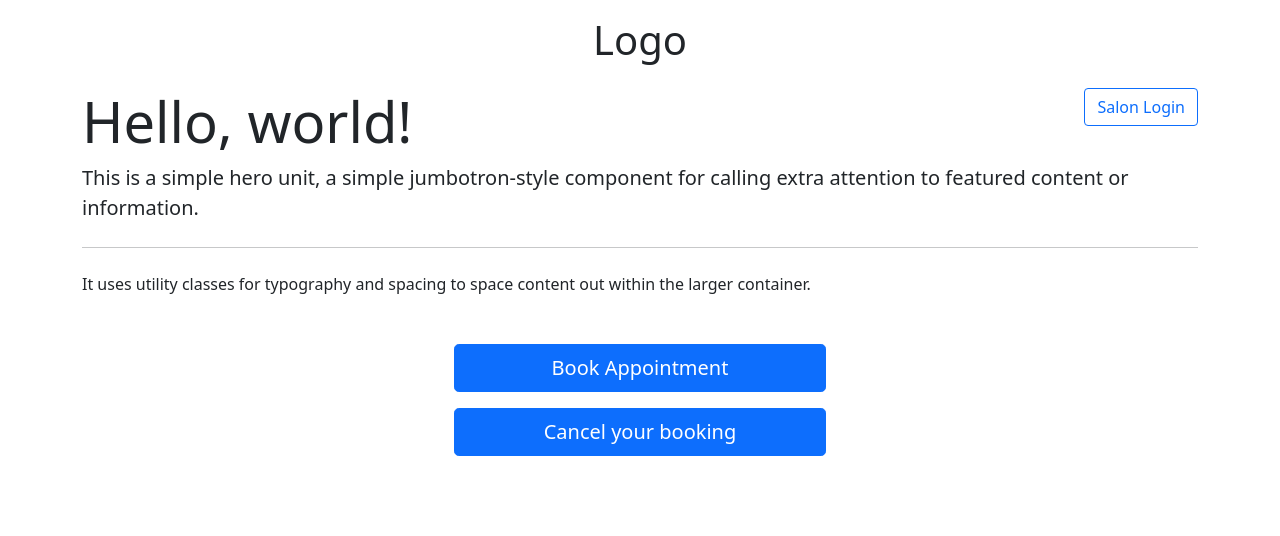
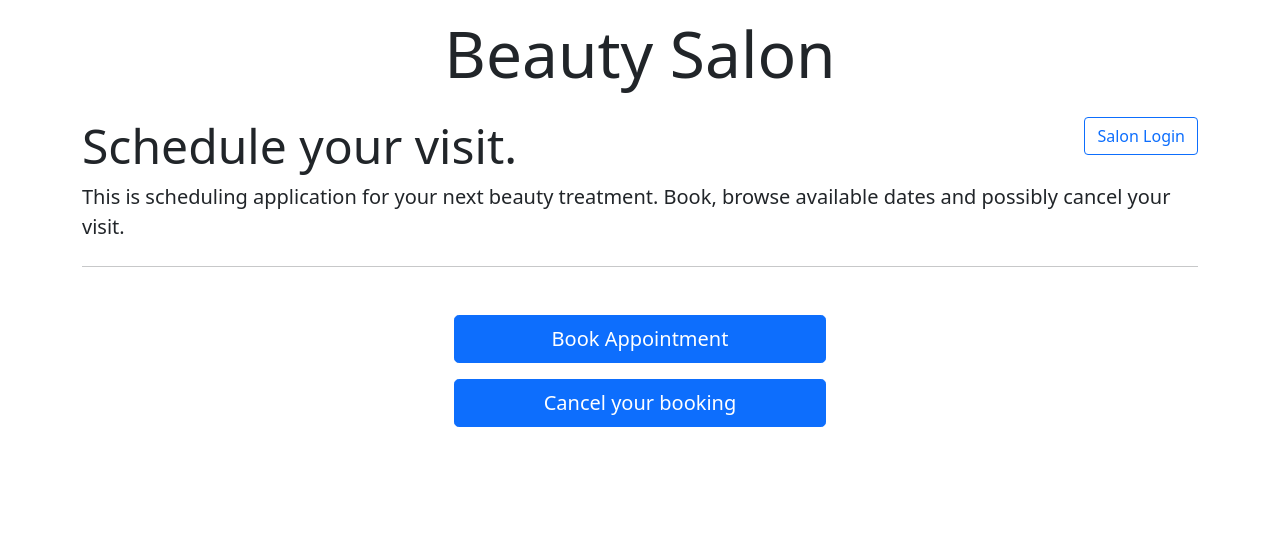
Before and after one commit to e63g/beauty-salon-booking, a Django app: page / in a window 1280 px wide. Shown: the top 536 px of the page. Run offline with Django 3.2, Linux system fonts and the light colour scheme.

Commit message:
last small changes in html

```diff
--- a/bookings/templates/bookings/index.html
+++ b/bookings/templates/bookings/index.html
@@ -5,11 +5,10 @@
 
 <div class="jumbotron">
     <a href="{% url 'login_view' %}" class=" btn btn-outline-primary float-end">Salon Login</a>
-    <h1 class="display-4">Hello, world!</h1>
-    <p class="lead">This is a simple hero unit, a simple jumbotron-style component for calling extra attention to
-        featured content or information.</p>
+    <h1 class="display-5">Schedule your visit.</h1>
+    <p class="lead">This is scheduling application for your next beauty treatment. Book, browse available dates and
+        possibly cancel your visit.</p>
     <hr class="my-4">
-    <p>It uses utility classes for typography and spacing to space content out within the larger container.</p>
 
     <div class='d-flex flex-column justify-content-between align-items-center mt-5'>
         <a class="btn btn-primary btn-lg col-md-4 col-5 mb-3" href="{% url 'book' %}" role="button">Book
--- a/bookings/templates/bookings/layout.html
+++ b/bookings/templates/bookings/layout.html
@@ -21,7 +21,7 @@
 
     <header class='mt-3'>
         <a href="{% url 'index' %}">
-            <h1 class='text-center'>Logo</h1>
+            <h1 class='text-center display-3'>Beauty Salon</h1>
         </a>
     </header>
 
```
